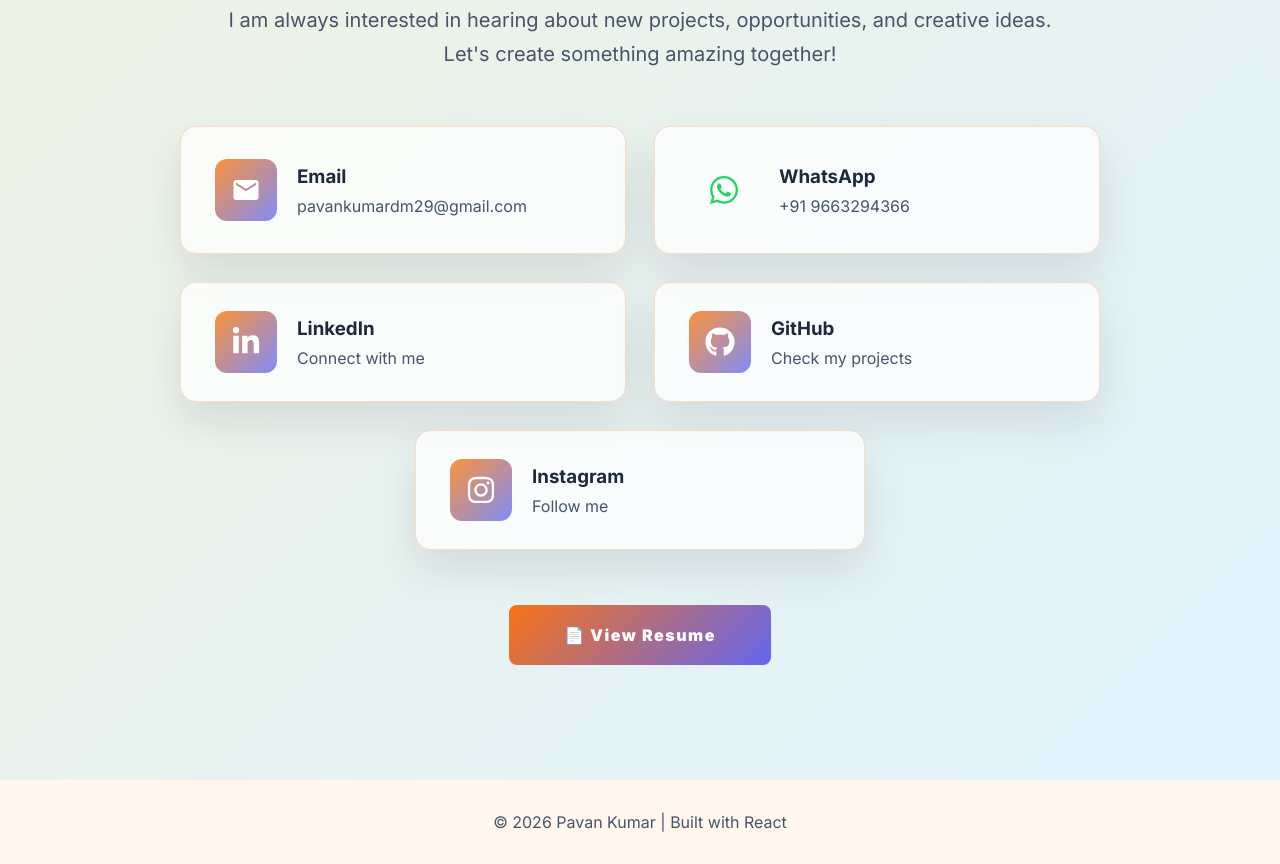
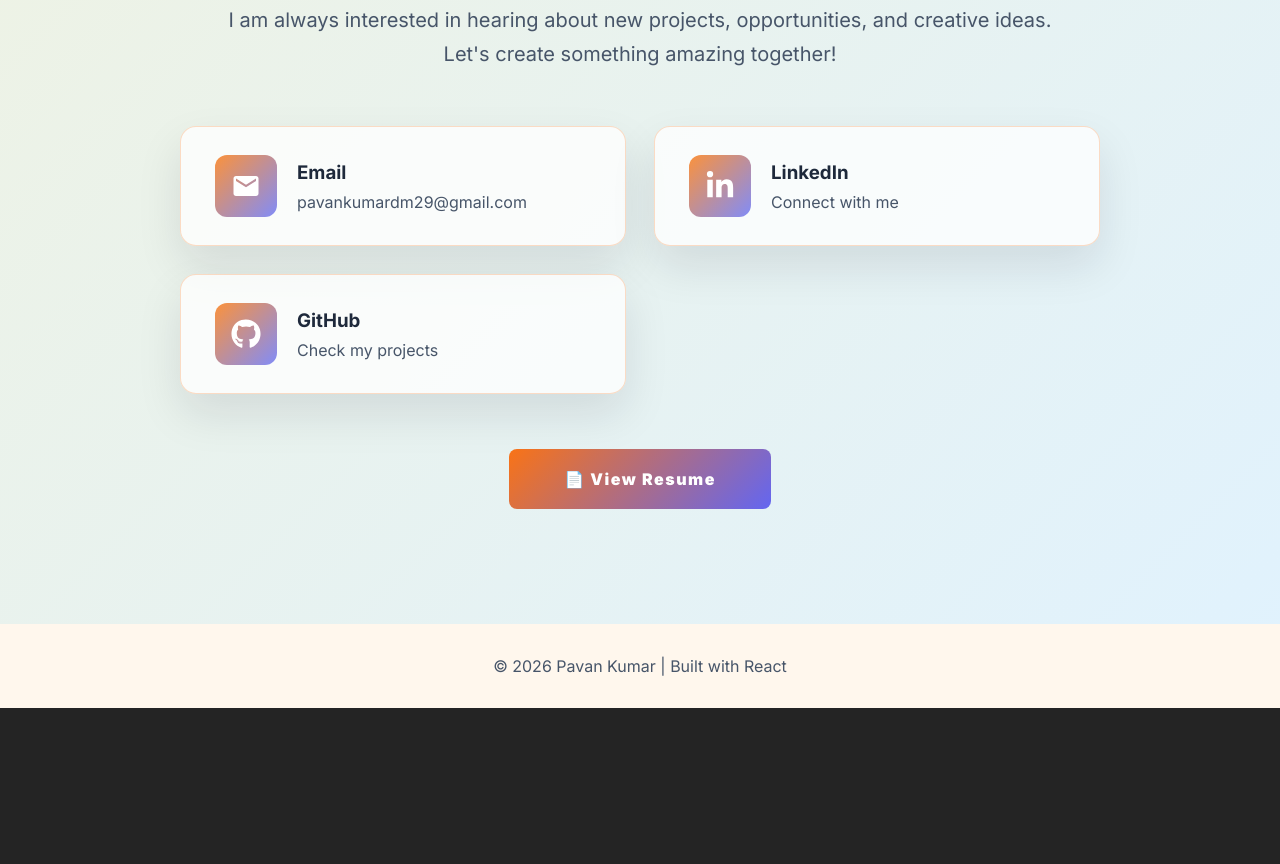
Before and after one commit to PavanKumar-2910/pavan-portfolio, a React (Vite) app: page / in a window 1280 px wide. Shown: the part 7040-7904 px from the top of the page. After the commit the page ends 7748 px from the top, so only its background shows below. Built offline with nearby package versions, Linux system fonts and the light colour scheme.

Commit message:
removed phones and insta

```diff
--- a/src/App.jsx
+++ b/src/App.jsx
@@ -26,7 +26,7 @@ import {
 } from "react-icons/si";
 import { MdEmail, MdCall, MdClose, MdCode, MdCloud, MdAnalytics, MdBuild } from "react-icons/md";
 import "./index.css";
-import { FaWhatsapp } from "react-icons/fa";
+
 
 const roles = [
   "a Full Stack Developer",
@@ -453,21 +453,7 @@ function App() {
             </div>
           </a>
 
-          <a
-  href="https://wa.me/919663294366"
-  target="_blank"
-  rel="noopener noreferrer"
-  className="contact-card"
->
-  <div className="contact-icon">
-    <FaWhatsapp />
-  </div>
 
-  <div>
-    <h3>WhatsApp</h3>
-    <p>+91 9663294366</p>
-  </div>
-</a>
 
           <a
             href="https://www.linkedin.com/in/pavan-kumar-d-m-92a432297/"
@@ -489,17 +475,7 @@ function App() {
             </div>
           </a>
 
-          <a
-            href="https://instagram.com/pavan_kumar_1688"
-            target="_blank"
-            className="contact-card instagram-card"
-          >
-            <span><FaInstagram /></span>
-            <div>
-              <h3>Instagram</h3>
-              <p>Follow me</p>
-            </div>
-          </a>
+
         </div>
 
         <a href="/resume.pdf" target="_blank" className="resume-download">
```
